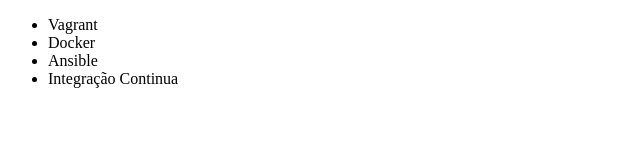
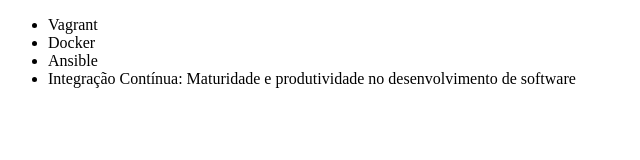
Before and after one commit to GuhSouza00/alura-git, a plain HTML site: page index.html in a window 1280 px wide. Shown: the whole page, without its empty margins (0-640 px from the left). Drawn offline with Linux system fonts and the light colour scheme.

Commit message:
renomeando curso e Integração contínua

```diff
--- a/index.html
+++ b/index.html
@@ -9,7 +9,7 @@
         <li>Vagrant</li>
         <li>Docker</li>
         <li>Ansible</li>
-        <li>Integração Continua</li>
+        <li>Integração Contínua: Maturidade e produtividade no desenvolvimento de software</li>
     </ul>
 </body>
 </html>
```
